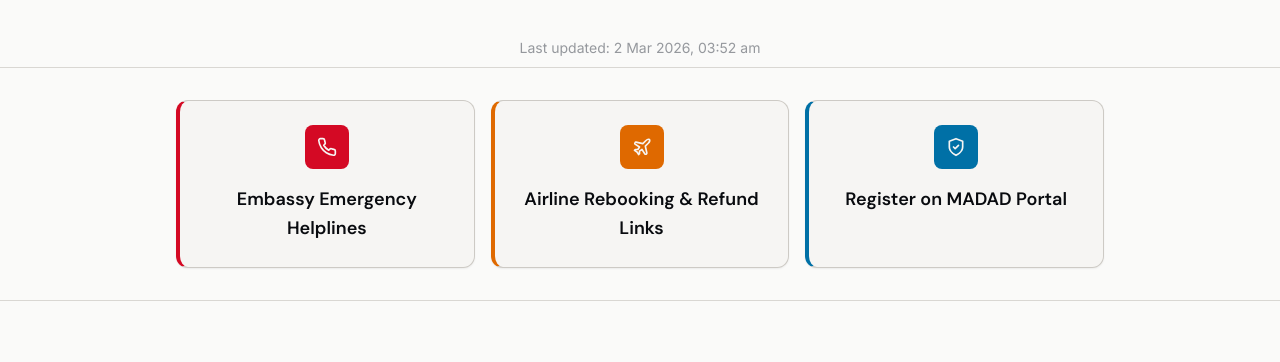
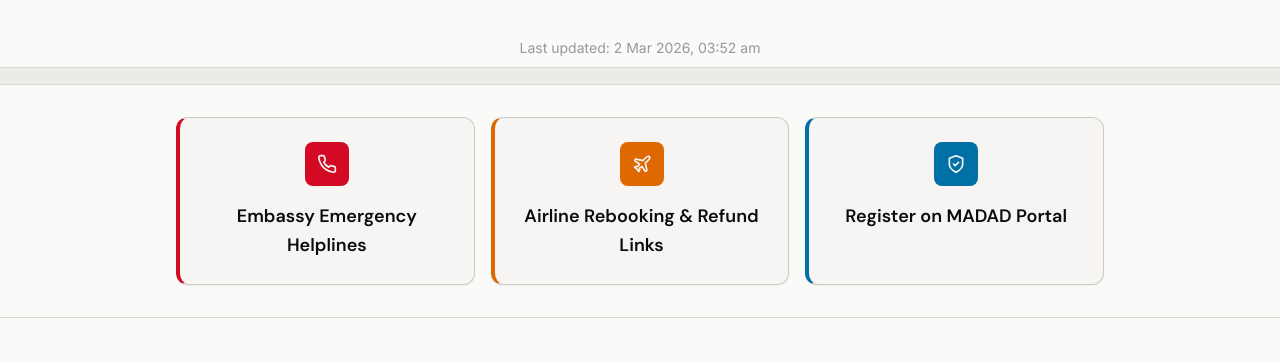
Before and after one commit to prannayreddy/gulf-india-crisis-hub, a plain HTML site: page index.html in a window 1280 px wide. Shown: the part 266-628 px from the top of the page. Drawn offline with Linux system fonts and the light colour scheme.

Commit message:
feat: add monitoring.css import to index.html (3b/4)

```diff
--- a/index.html
+++ b/index.html
@@ -32,6 +32,7 @@
   <!-- Stylesheets -->
   <link rel="stylesheet" href="./base.css">
   <link rel="stylesheet" href="./style.css">
+  <link rel="stylesheet" href="./monitoring.css">
 
 </head>
 <body>
```
